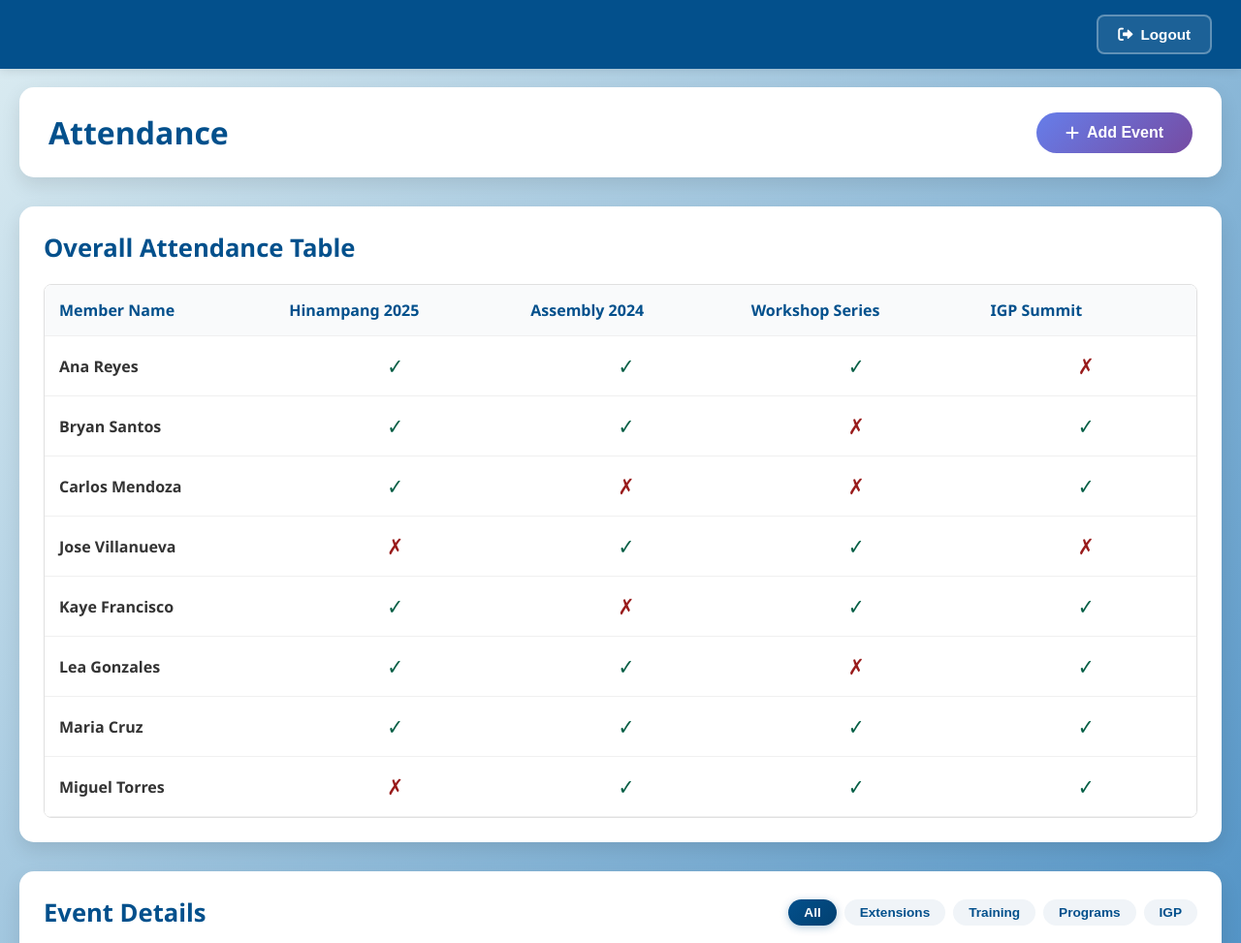
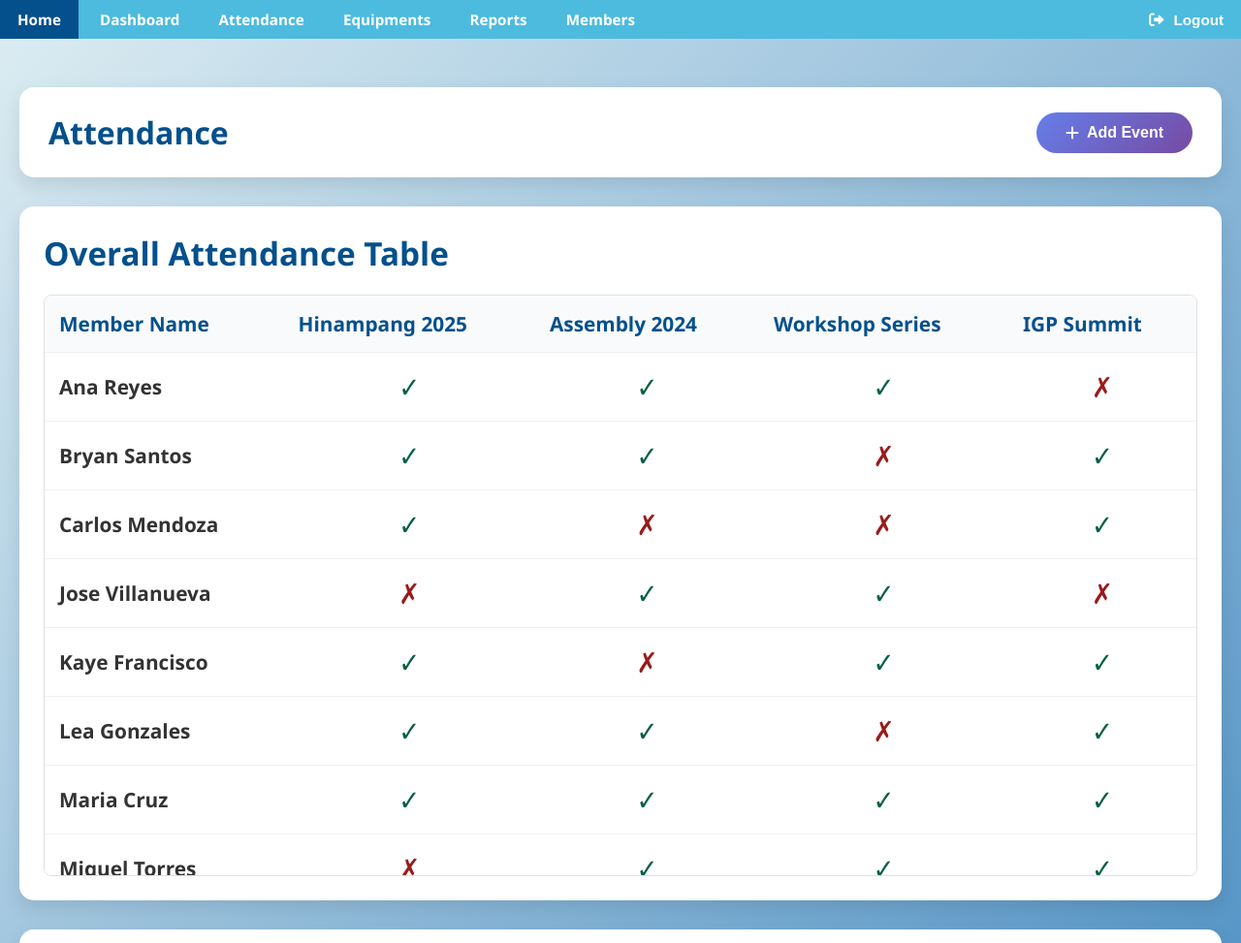
Before and after one commit to Trsha11102004/LINK.exe-Organization-Attendance-and-Inventory-Tracking-System, a plain HTML site: page attendance.html in a window 1280 px wide. Shown: the top 973 px of the page at 97% size. Drawn offline with Linux system fonts and the light colour scheme.

Commit message:
Update attendance.html

```diff
--- a/attendance.html
+++ b/attendance.html
@@ -4,6 +4,7 @@
     <meta charset="UTF-8">
     <meta name="viewport" content="width=device-width, initial-scale=1.0">
     <title>Attendance Management System</title>
+    <link rel="stylesheet" href="style.css">
     <link rel="stylesheet" href="https://cdnjs.cloudflare.com/ajax/libs/font-awesome/6.0.0/css/all.min.css">
     <style>
         * {
@@ -24,41 +25,6 @@
             margin: 0 auto;
         }
 
-        /* Navigation Bar */
-        .nav-bar {
-            position: fixed;
-            top: 0;
-            left: 0;
-            right: 0;
-            background: #03508C;
-            padding: 15px 30px;
-            display: flex;
-            justify-content: flex-end;
-            align-items: center;
-            box-shadow: 0 2px 10px rgba(0,0,0,0.1);
-            z-index: 1000;
-        }
-
-        .logout-btn {
-            background: rgba(255, 255, 255, 0.1);
-            border: 2px solid rgba(255, 255, 255, 0.3);
-            color: #ffffff;
-            font-weight: 600;
-            font-size: 0.95em;
-            padding: 10px 20px;
-            border-radius: 8px;
-            cursor: pointer;
-            transition: all 0.3s ease;
-            display: flex;
-            align-items: center;
-            gap: 8px;
-        }
-
-        .logout-btn:hover {
-            background: rgba(255, 255, 255, 0.2);
-            border-color: rgba(255, 255, 255, 0.5);
-            transform: translateY(-2px);
-        }
 
         /* Header */
         header {
@@ -648,7 +614,17 @@
 </head>
 <body>
     <!-- Navigation Bar -->
+     <div>
     <nav class="nav-bar">
+        <div class="nav-links">
+          <a href="index.html">Home</a>
+          <a href="dashboard.html">Dashboard</a>
+          <a href="attendance.html">Attendance</a>
+          <a href="equipments inventory.html">Equipments</a>
+          <a href="reports.html">Reports</a>
+          <!--to discuss last page-->
+          <a href="members.html">Members</a>
+        </div>
         <button class="logout-btn" onclick="alert('Logout functionality')">
             <i class="fas fa-sign-out-alt"></i> Logout
         </button>
```
